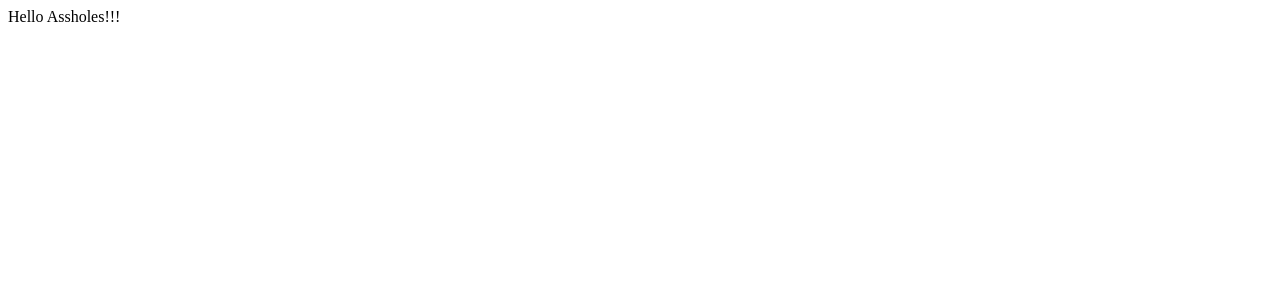
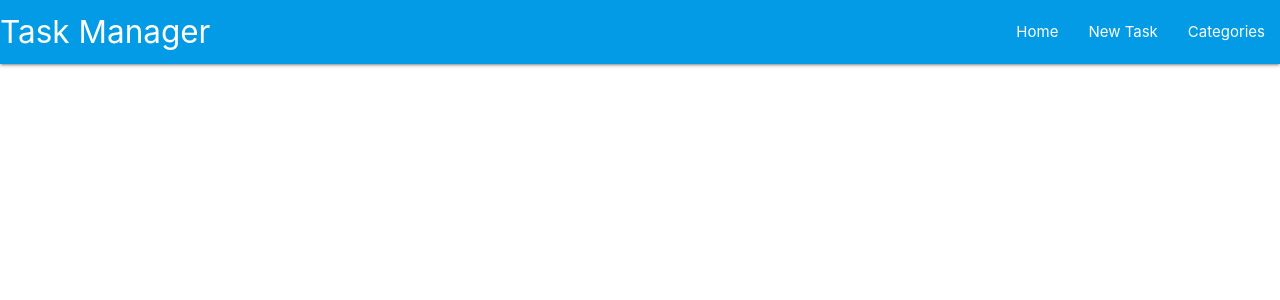
Before and after one commit to DesislavaNaydenova/DBMS_Rpoject, a Flask app: page / in a window 1280 px wide. Before the commit the part shown is almost empty. Shown: the top 300 px of the page. Run offline with Flask 2, Linux system fonts and the light colour scheme.

Commit message:
Add the navbar and edit it, copy the js link for the functualityof the navbar

```diff
--- a/taskmanager/static/js/script.js
+++ b/taskmanager/static/js/script.js
@@ -0,0 +1,4 @@
+document.addEventListener('DOMContentLoaded', function() {
+    var elems = document.querySelectorAll('.sidenav');
+    var instances = M.Sidenav.init(elems, options);
+  });
--- a/taskmanager/templates/base.html
+++ b/taskmanager/templates/base.html
@@ -3,10 +3,38 @@
 <head>
     <meta charset="UTF-8">
     <meta name="viewport" content="width=device-width, initial-scale=1.0">
+    <link rel="stylesheet" href="https://cdnjs.cloudflare.com/ajax/libs/font-awesome/6.5.2/css/all.min.css" integrity="sha512-SnH5WK+bZxgPHs44uWIX+LLJAJ9/2PkPKZ5QiAj6Ta86w+fsb2TkcmfRyVX3pBnMFcV7oQPJkl9QevSCWr3W6A==" crossorigin="anonymous" referrerpolicy="no-referrer" />
+    <link rel="stylesheet" href="https://cdnjs.cloudflare.com/ajax/libs/materialize/1.0.0/css/materialize.min.css" type="text/css">
+    <link rel="stylesheet" href="{{url_for('static', filename='css/style.css')}}" type="text/css">
     <title>Task Manager</title>
 </head>
 <body>
-    Hello Assholes!!!
+    <header>
 
+  <nav class="light-blue darken-1">
+    <div class="nav-wrapper">
+      <a href="{{url_for('home')}}" class="brand-logo">Task Manager</a>
+      <a href="#" data-target="mobile-demo" class="sidenav-trigger"><i class="fas fa-bars"></i></a>
+      <ul class="right hide-on-med-and-down">
+        <li><a href="{{url_for('home')}}">Home</a></li>
+        <li><a href="">New Task</a></li>
+        <li><a href="">Categories</a></li>
+
+      </ul>
+    </div>
+  </nav>
+  <!-- mobile sidenav-->
+  <ul class="sidenav" id="mobile-demo">
+    <li><a href="{{url_for('home')}}">Home</a></li>
+    <li><a href="">New Task</a></li>
+    <li><a href="">Categories</a></li>
+  </ul>
+
+    </header>
+
+
+    <!-- Compiled and minified JavaScript -->
+    <script src="https://cdnjs.cloudflare.com/ajax/libs/materialize/1.0.0/js/materialize.min.js"></script>
+    <script src="{{url_for('static', filename='js/script.js')}}"></script>
 </body>
 </html>
```
